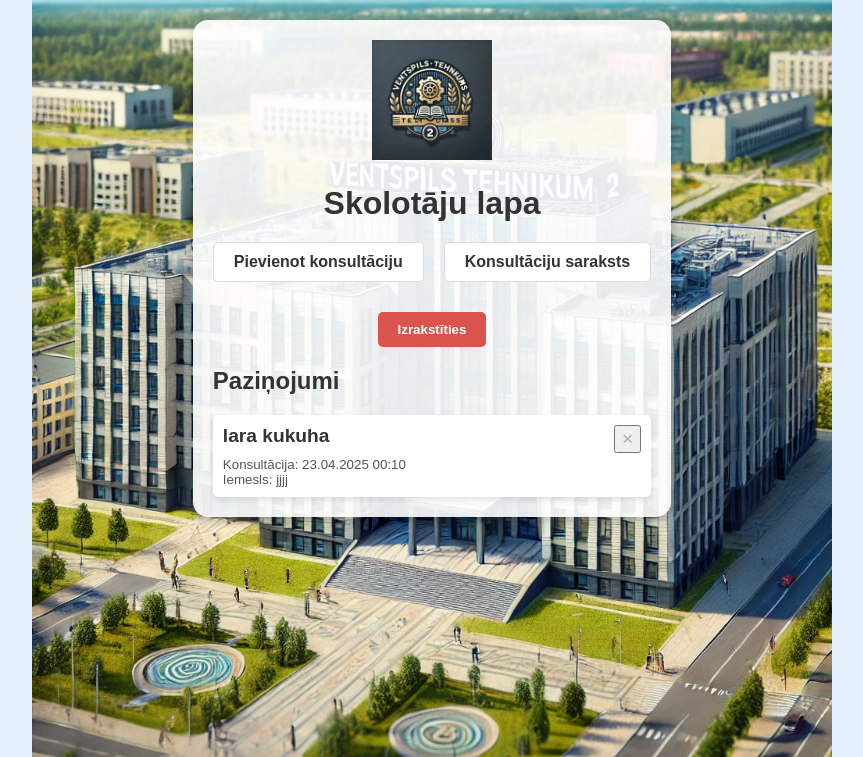
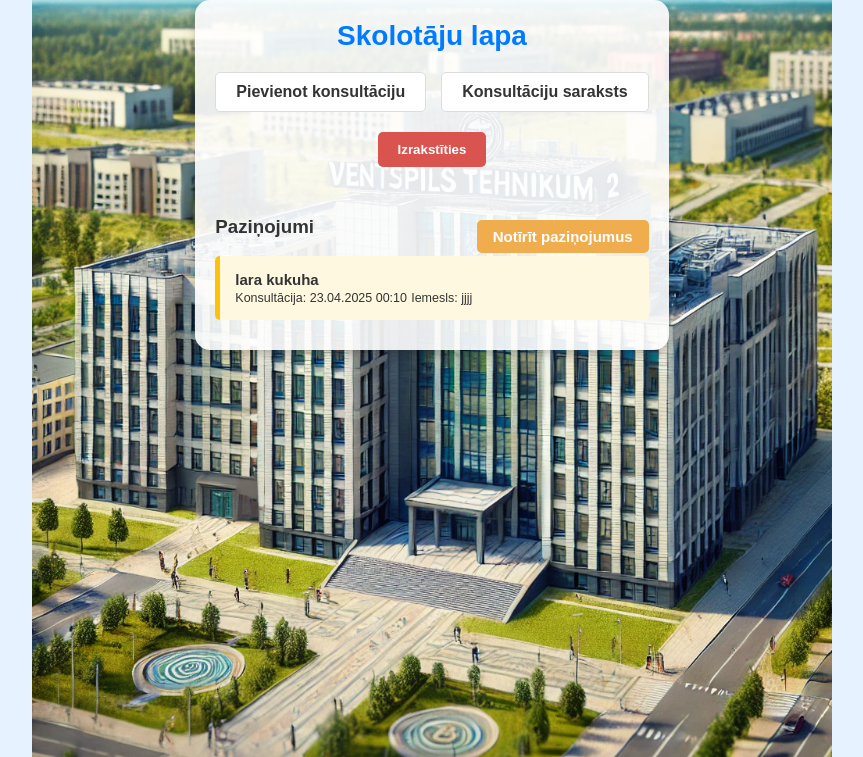
Before and after one commit to Vikusjik/kvalifikacijasDarbs, a Laravel app: page /home in a window 1280 px wide. Shown: the top 757 px of the page, without its empty margins (208-1071 px from the left). Run offline with Laravel 12, Linux system fonts and the light colour scheme; a user stored in the database is signed in; data comes from the database, SQL or seed files in the repository; both versions use the stored data as it was after the commit; some libraries are stand-ins or nearby versions.

Commit message:
izmainas

```diff
--- a/app/Http/Controllers/MyConsultationController.php
+++ b/app/Http/Controllers/MyConsultationController.php
@@ -67,7 +67,7 @@ public function cancel(Request $request, $consultationId)
         // Tekoša ieraksta dzēšana
         $consultation->users()->detach(auth()->id());
 
-        // Uzer pievienošana pie jaunam konsultācijam
+        // User pievienošana pie jaunam konsultācijam
         $newConsultation->users()->attach(auth()->id(), ['topic' => $request->topic]);
 
         return redirect()->route('myConsultation.index')->with('success', 'Konsultācija veiksmīgi atjaunināta.');
--- a/resources/views/skolotajs/home.blade.php
+++ b/resources/views/skolotajs/home.blade.php
@@ -24,7 +24,7 @@
 
         .container {
             max-width: 900px;
-            margin: 20px auto;
+            margin: 0 auto;
             padding: 20px;
             background-color: rgba(255, 255, 255, 0.9);
             border-radius: 15px;
@@ -32,137 +32,135 @@
             text-align: center;
         }
 
-        .logo-container {
+        .header {
+            text-align: center;
             margin-bottom: 20px;
         }
-        .logo {
-            max-width: 120px;
-            height: auto;
-        }
 
-        h1 {
-            font-size: 2em;
-            margin-bottom: 20px;
+        .header h1 {
+            font-size: 28px;
+            color: #007bff;
+            margin: 0;
         }
 
         nav {
             display: flex;
             justify-content: center;
-            gap: 20px;
+            gap: 15px;
             margin-top: 20px;
         }
 
-        nav a, nav button {
+        nav a {
             text-decoration: none;
+            background-color: white;
             color: #333;
             padding: 10px 20px;
             border-radius: 5px;
             font-weight: bold;
             border: 1px solid #ddd;
             transition: all 0.3s ease-in-out;
-            background-color: white;
-            cursor: pointer;
         }
 
-        nav a:hover, nav button:hover {
+        nav a:hover {
             background-color: #007bff;
             color: white;
             border-color: #0056b3;
         }
 
         .logout-form {
-            margin-top: 30px;
+            margin-top: 20px;
         }
 
         .logout-form input {
             padding: 10px 20px;
             background-color: #d9534f;
             color: white;
-            text-decoration: none;
             border-radius: 5px;
             font-weight: bold;
             border: none;
             cursor: pointer;
-            transition: background-color 0.3s;
+            transition: background-color 0.3s ease-in-out;
         }
 
         .logout-form input:hover {
             background-color: #c9302c;
         }
 
-        .notification {
-            background-color: #fff;
-            padding: 10px;
-            border-radius: 5px;
-            margin-top: 15px;
-            box-shadow: 0 3px 6px rgba(0, 0, 0, 0.1);
-            text-align: left;
-            position: relative;
-        }
-
-        .notification strong {
-            display: block;
-            margin-bottom: 5px;
-        }
-
-        .notification small {
-            display: block;
-            color: #555;
-        }
-
-        .notification-title {
-            font-size: 1.2em;
-            margin-bottom: 10px;
-            text-align: left;
-            font-weight: bold;
-        }
-
-        .notification-list {
-            margin-top: 20px;
-        }
-
-        .notification-list a {
-            text-decoration: none;
-            color: #007bff;
-            font-size: 1.1em;
-        }
-
-        .notification-list a:hover {
-            text-decoration: underline;
-        }
-
-        .section-title {
-            font-size: 1.5em;
-            font-weight: bold;
-            margin-top: 20px;
-            color: #333;
+        .notifications {
+            margin-top: 30px;
             text-align: left;
         }
 
-        .close-btn {
-            position: absolute;
-            top: 10px;
-            right: 10px;
-            cursor: pointer;
-            font-size: 1.2em;
-            color: #aaa;
-            transition: color 0.3s;
+        .notification {
+            background-color: #fff8e1;
+            border-left: 5px solid #ffc107;
+            padding: 15px;
+            margin-bottom: 10px;
+            border-radius: 5px;
+            font-size: 15px;
         }
 
-        .close-btn:hover {
-            color: #d9534f;
+        .clear-btn {
+            margin-top: 10px;
+            text-align: right;
+        }
+
+        .clear-btn form button {
+            background-color: #f0ad4e;
+            color: white;
+            border: none;
+            padding: 8px 16px;
+            border-radius: 5px;
+            font-weight: bold;
+            cursor: pointer;
+            transition: background-color 0.3s;
+        }
+
+        .clear-btn form button:hover {
+            background-color: #ec971f;
+        }
+
+        .no-notifications {
+            color: #333;
+            font-size: 15px;
+            margin-top: 20px;
+            text-align: center;
+        }
+
+        .delete-all-btn {
+            background-color: #f0ad4e;
+            color: white;
+            border: none;
+            padding: 8px 16px;
+            border-radius: 5px;
+            font-weight: bold;
+            cursor: pointer;
+            transition: background-color 0.3s;
+            font-size: 15px;
+        }
+
+        .delete-all-btn:hover {
+            background-color: #ec971f;
+        }
+
+        .delete-btn-container {
+            display: flex;
+            justify-content: space-between;
+            align-items: center;
+        }
+
+        .delete-all-btn-container {
+            margin-top: 20px;
+            text-align: right;
         }
     </style>
 </head>
 <body>
     <div class="container">
-        <!-- Logotips -->
-        <div class="logo-container">
-            <img src="images/VT-logo.jpeg" alt="Ventspils Tehnikums Logo" class="logo">
+        <!-- Header -->
+        <div class="header">
+            <h1>Skolotāju lapa</h1>
         </div>
-
-        <!-- Skolotāju lapa -->
-        <h1>Skolotāju lapa</h1>
 
         <!-- Navigācija -->
         <nav>
@@ -170,34 +168,35 @@
             <a href="{{ route('consultations.index') }}">Konsultāciju saraksts</a>
         </nav>
 
-        <!-- Logout poga -->
+        <!-- Logout -->
         <form method="POST" action="{{ route('logout') }}" class="logout-form">
             @csrf
             <input type="submit" value="Izrakstīties">
         </form>
 
-        <!-- Paziņojumi (Notifications) Section -->
-        <div class="section-title">Paziņojumi</div>
+        <!-- Paziņojumi (Notifications) -->
+        <div class="notifications">
+            <div class="delete-btn-container">
+                <h3>Paziņojumi</h3>
+                <!-- Izdzēst visus paziņojumus -->
+                <form method="POST" action="{{ route('notifications.clear') }}" class="delete-all-btn-container">
+                    @csrf
+                    <button type="submit" class="delete-all-btn">Notīrīt paziņojumus</button>
+                </form>
+            </div>
 
-        <!-- Saraksts ar anulētām konsultācijām -->
-        <div class="notification-list">
-            @foreach(auth()->user()->notifications as $notification)
+            <!-- Parbauda pazinojumu pieejamibu -->
+            @forelse(auth()->user()->notifications as $notification)
                 <div class="notification">
-                <!-- dzešanas forma -->
-                <form action="{{ route('notifications.delete', $notification->id) }}" method="POST">
-                    @csrf
-                    @method('DELETE')
-                    <button type="submit" class="close-btn">&times;</button>
-                </form>
-
-
                     <div class="notification-title">
                         <strong>{{ $notification->data['student_name'] ?? 'Nezināms students' }}</strong>
                     </div>
                     <small>Konsultācija: {{ \Carbon\Carbon::parse($notification->data['consultation_date'])->format('d.m.Y H:i') }}</small>
                     <small>Iemesls: {{ $notification->data['reason'] ?? 'Nav norādīts iemesls' }}</small>
                 </div>
-            @endforeach
+            @empty
+                <div class="no-notifications">Nav jaunu paziņojumu.</div>
+            @endforelse
         </div>
     </div>
 </body>
--- a/routes/web.php
+++ b/routes/web.php
@@ -44,14 +44,6 @@ Route::resource('consultations', ConsultationController::class);
 Route::get('/consultations/{id}/register', [StudentController::class, 'registerForm'])->name('consultations.register.form');
 Route::post('/consultations/{id}/register', [StudentController::class, 'registerSubmit'])->name('consultations.register.submit');
 
-Route::delete('/notifications/{notification}', function ($notificationId) {
-    // Atradam pec ID
-    $notification = Auth::user()->notifications()->findOrFail($notificationId);
 
-    // dzešam paziņojumu
-    $notification->delete();
-
-    return redirect()->back();
-})->name('notifications.delete');
-
+Route::post('/notifications/clear1', [ConsultationController::class, 'clearAllNotifications'])->name('notifications.clear1');
 Route::post('/notifications/clear', [DashboardController::class, 'clearNotifications'])->name('notifications.clear');
```
Also changed, not shown: app/Http/Controllers/ConsultationController.php (+23 -12 lines), app/Notifications/ConsultationUpdatedNotification.php (+11 -2 lines), database/database.sqlite. Lines whose indentation alone changed are shown as unchanged.
